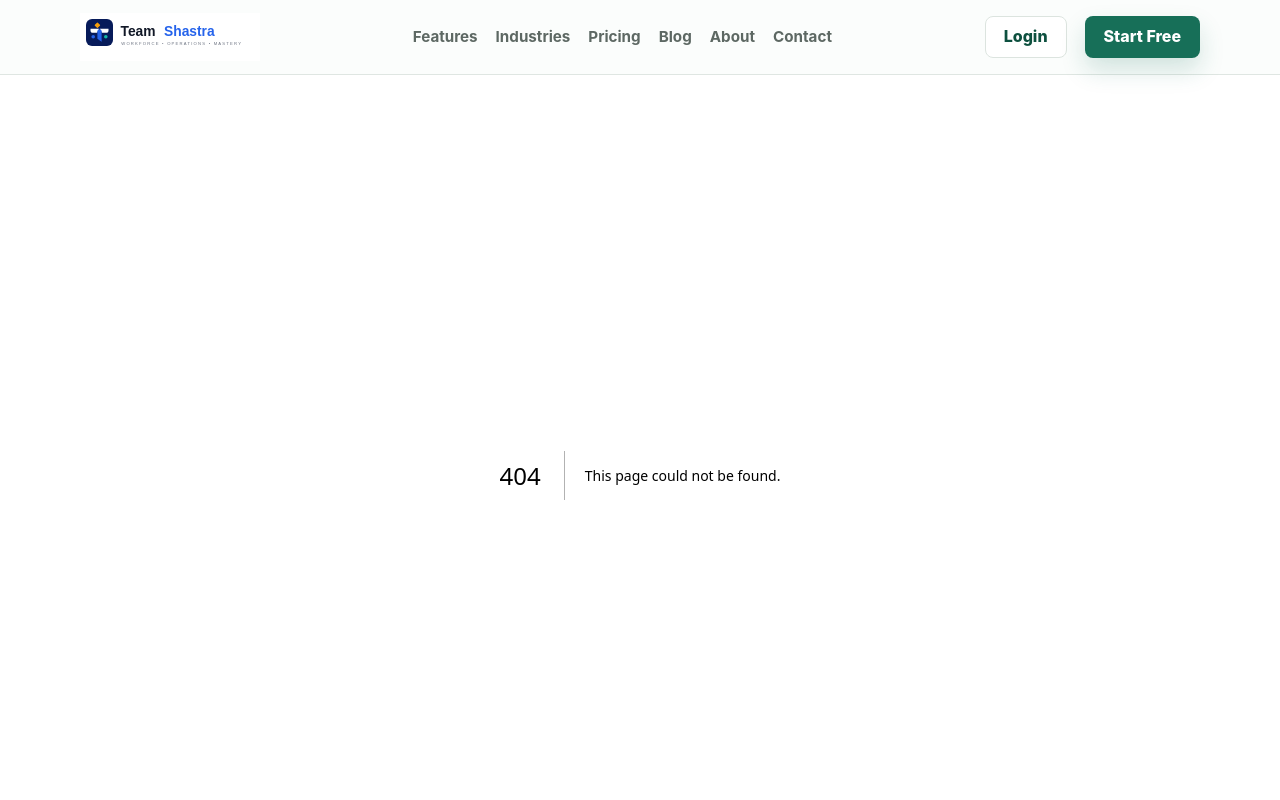
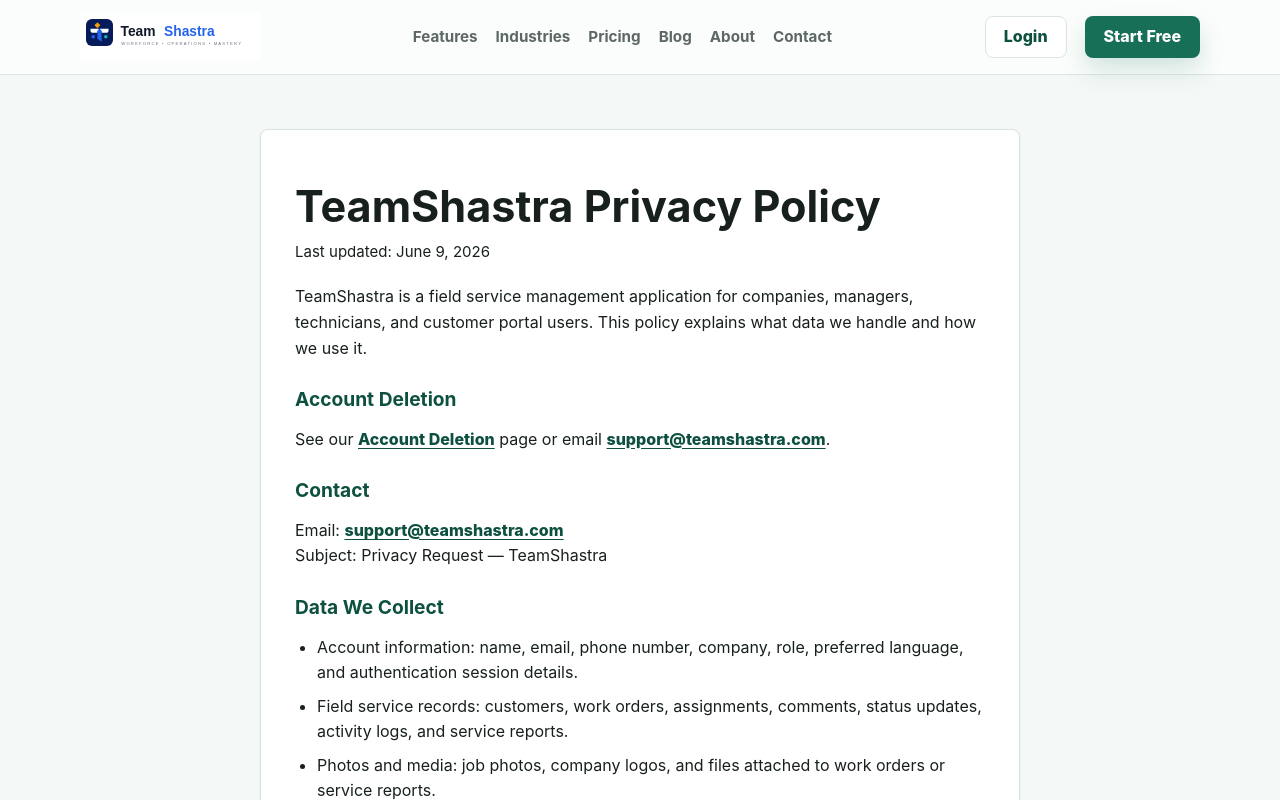
Before and after one commit to shriyash-sharma/TeamShastraWebsite, a Next.js app: page /privacy in a window 1280 px wide. Before the commit this address had no page. Shown: the top 800 px of the page. Built offline with nearby package versions, Linux system fonts and the light colour scheme.

Commit message:
Add Play Store policy pages

```diff
--- a/app/globals.css
+++ b/app/globals.css
@@ -78,6 +78,17 @@
 .footer-credit { color: var(--muted); margin: 6px 0 0; font-size: 0.92rem; }
 .footer-credit a { color: var(--brand-dark); font-weight: 760; }
 .footer-credit a:hover { text-decoration: underline; text-underline-offset: 3px; }
+.legal-page { padding: 54px 16px; background: var(--soft); }
+.legal-card { width: min(760px, 100%); margin: 0 auto; padding: 34px; border: 1px solid var(--line); border-radius: 8px; background: #ffffff; box-shadow: 0 1px 3px rgba(23, 32, 28, 0.08); }
+.legal-card h1 { font-size: clamp(2rem, 4vw, 2.7rem); }
+.legal-card h2 { color: var(--brand-dark); font-size: 1.2rem; margin-top: 28px; }
+.legal-card p, .legal-card li { color: var(--ink); }
+.legal-card a { color: var(--brand-dark); font-weight: 760; text-decoration: underline; text-underline-offset: 3px; }
+.legal-meta { color: var(--muted); font-size: 0.94rem; margin: 10px 0 20px; }
+.legal-section ul { padding-left: 22px; }
+.legal-section li + li { margin-top: 8px; }
+.legal-callout { margin: 24px 0 0; padding: 18px; border-radius: 8px; background: #e8f6ef; }
+.legal-footer { margin-top: 32px; padding-top: 18px; border-top: 1px solid var(--line); color: var(--muted); font-size: 0.95rem; }
 
 @media (max-width: 920px) {
   .nav-shell { align-items: flex-start; flex-direction: column; padding: 14px 0; }
@@ -94,4 +105,5 @@
   .board-columns, .card-grid { grid-template-columns: 1fr; }
   .section { padding: 58px 0; }
   .banner { padding: 26px; }
+  .legal-card { padding: 24px; }
 }
--- /dev/null
+++ b/app/privacy/page.tsx
@@ -0,0 +1,81 @@
+import type { Metadata } from "next";
+import Link from "next/link";
+import { LegalPage } from "@/components/LegalPage";
+import { pageMetadata } from "@/lib/site";
+
+export const metadata: Metadata = pageMetadata(
+  "/privacy",
+  "Privacy Policy | TeamShastra",
+  "TeamShastra privacy policy for field service management users, companies, technicians, and customer portal users."
+);
+
+export default function PrivacyPage() {
+  return (
+    <LegalPage
+      title="TeamShastra Privacy Policy"
+      updatedAt="June 9, 2026"
+      intro="TeamShastra is a field service management application for companies, managers, technicians, and customer portal users. This policy explains what data we handle and how we use it."
+      sections={[
+        {
+          title: "Data We Collect",
+          items: [
+            "Account information: name, email, phone number, company, role, preferred language, and authentication session details.",
+            "Field service records: customers, work orders, assignments, comments, status updates, activity logs, and service reports.",
+            "Photos and media: job photos, company logos, and files attached to work orders or service reports.",
+            "Location data: optional coordinates captured only when a user performs attendance check-in or check-out. We do not use background location or continuous tracking.",
+            "Device and notifications: push notification tokens, device platform, and app version.",
+            "Offline data: pending attendance actions, media uploads, and form drafts stored locally until sync.",
+            "Diagnostics: app errors and operational logs to improve reliability and security."
+          ]
+        },
+        {
+          title: "How We Use Data",
+          items: [
+            "Authenticate users and protect accounts",
+            "Manage teams, customers, work orders, attendance, photos, and reports",
+            "Sync offline actions when connectivity returns",
+            "Send operational notifications for assignments, comments, and status changes",
+            "Maintain security, prevent abuse, and comply with legal obligations"
+          ]
+        },
+        {
+          title: "Location",
+          body: "Location is optional attendance metadata only. If permission is denied or unavailable, attendance can still be saved. No background location, geofencing, or continuous tracking."
+        },
+        {
+          title: "Photos and Files",
+          body: "Photos from camera or gallery are used for work documentation and may be visible to authorized users in your company workspace and customer portal where applicable."
+        },
+        {
+          title: "Sharing",
+          body: "We do not sell personal data. Data may be processed by service providers for hosting, database, storage, email, and push notifications, and is visible to authorized users within your company."
+        },
+        {
+          title: "Retention",
+          body: "We retain data as needed to provide the service, maintain audit history, and meet legal obligations. Some records may be deactivated rather than immediately deleted."
+        },
+        {
+          title: "Security",
+          body: "We use HTTPS, role-based access controls, tenant isolation, and secure token storage on mobile devices."
+        },
+        {
+          title: "Children",
+          body: "TeamShastra is for business use and is not directed to children under 13."
+        },
+        {
+          title: "Changes",
+          body: "We may update this policy. The effective date above will reflect the latest version."
+        }
+      ]}
+    >
+      <section className="legal-section">
+        <h2>Account Deletion</h2>
+        <p>See our <Link href="/account-deletion">Account Deletion</Link> page or email <a href="mailto:support@teamshastra.com">support@teamshastra.com</a>.</p>
+      </section>
+      <section className="legal-section">
+        <h2>Contact</h2>
+        <p>Email: <a href="mailto:support@teamshastra.com">support@teamshastra.com</a><br />Subject: Privacy Request — TeamShastra</p>
+      </section>
+    </LegalPage>
+  );
+}
--- /dev/null
+++ b/components/LegalPage.tsx
@@ -0,0 +1,40 @@
+type LegalSection = {
+  title: string;
+  body?: string;
+  items?: string[];
+};
+
+type LegalPageProps = {
+  title: string;
+  updatedAt: string;
+  intro: string;
+  sections: LegalSection[];
+  children?: React.ReactNode;
+};
+
+export function LegalPage({ title, updatedAt, intro, sections, children }: LegalPageProps) {
+  return (
+    <main className="legal-page">
+      <section className="legal-card">
+        <h1>{title}</h1>
+        <p className="legal-meta">Last updated: {updatedAt}</p>
+        <p>{intro}</p>
+        {children}
+        {sections.map((section) => (
+          <section className="legal-section" key={section.title}>
+            <h2>{section.title}</h2>
+            {section.body ? <p>{section.body}</p> : null}
+            {section.items ? (
+              <ul>
+                {section.items.map((item) => <li key={item}>{item}</li>)}
+              </ul>
+            ) : null}
+          </section>
+        ))}
+        <footer className="legal-footer">
+          <p>© 2026 TeamShastra · <a href="https://teamshastra.com">teamshastra.com</a></p>
+        </footer>
+      </section>
+    </main>
+  );
+}
--- a/lib/site.ts
+++ b/lib/site.ts
@@ -19,7 +19,8 @@
   { label: "Pricing", href: "/pricing" },
   { label: "Blog", href: "/blog" },
   { label: "Contact", href: "/contact" },
-  { label: "Privacy Policy", href: "/privacy-policy" },
+  { label: "Privacy Policy", href: "/privacy" },
+  { label: "Account Deletion", href: "/account-deletion" },
   { label: "Terms", href: "/terms" },
   { label: "Open App", href: appUrl },
   { label: "Login", href: loginUrl },
@@ -34,6 +35,8 @@
   { path: "/blog", priority: 0.8, changeFrequency: "weekly" as const },
   { path: "/about", priority: 0.7, changeFrequency: "monthly" as const },
   { path: "/contact", priority: 0.7, changeFrequency: "monthly" as const },
+  { path: "/privacy", priority: 0.4, changeFrequency: "yearly" as const },
+  { path: "/account-deletion", priority: 0.4, changeFrequency: "yearly" as const },
   { path: "/privacy-policy", priority: 0.35, changeFrequency: "yearly" as const },
   { path: "/terms", priority: 0.35, changeFrequency: "yearly" as const }
 ];
```
Also changed, not shown: app/account-deletion/page.tsx (added, +69 -0 lines).
